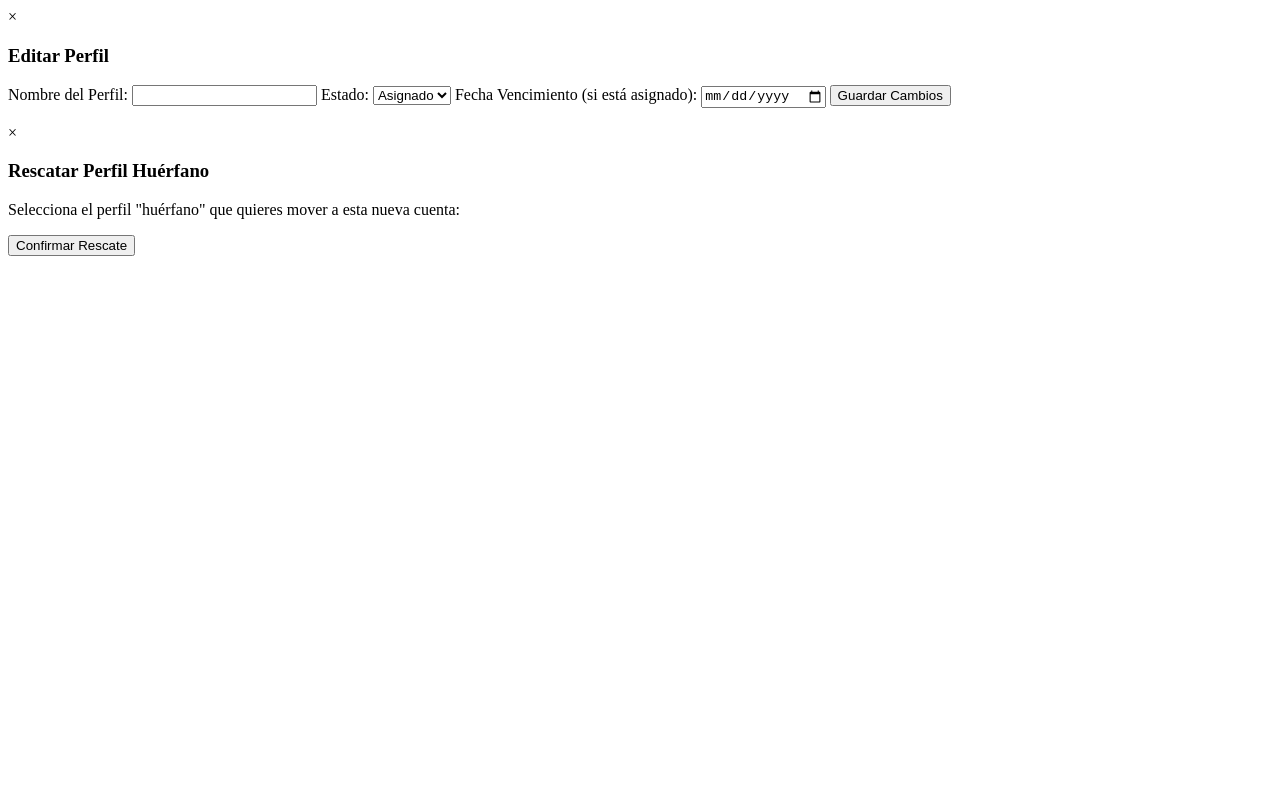
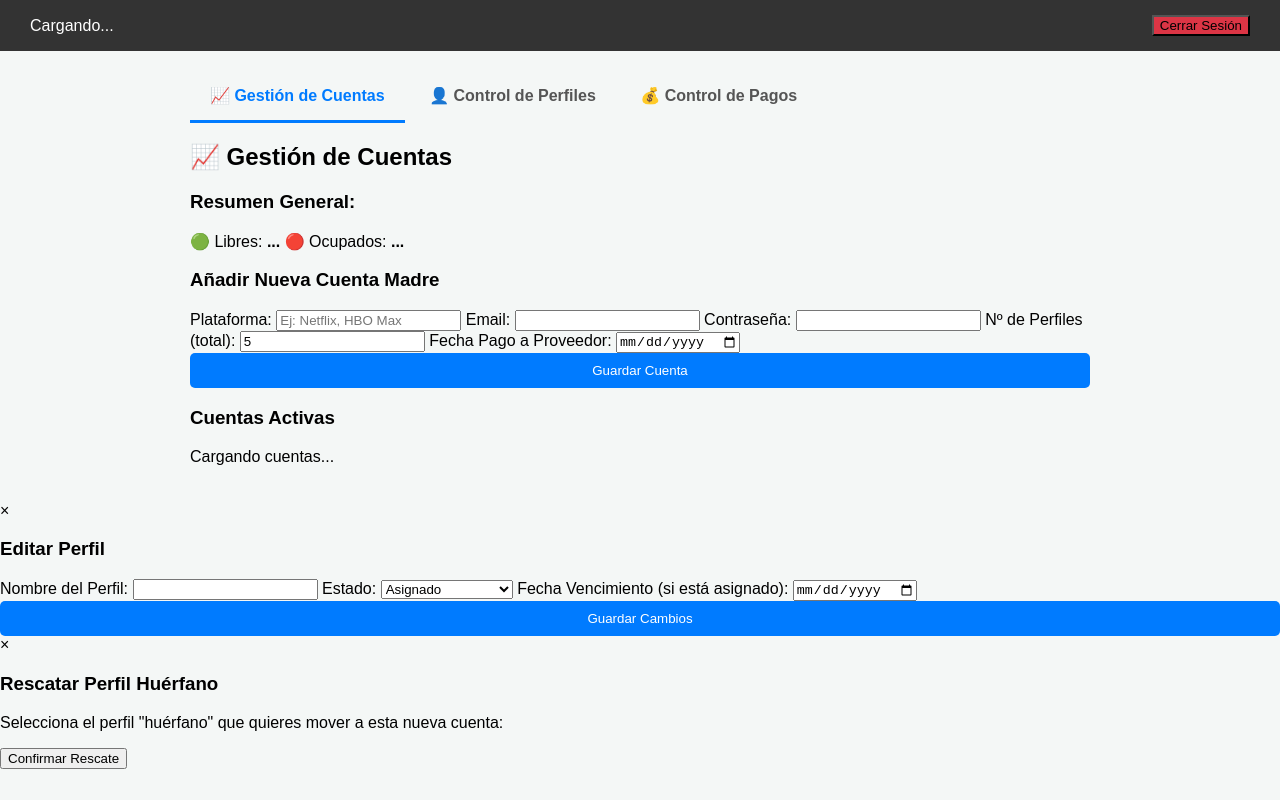
Before and after one commit to jesusjironrodriguez1552-stack/panel-streaming, a plain HTML site: page index.html in a window 1280 px wide. Drawn offline with Linux system fonts and the light colour scheme.

Commit message:
Update index.html

```diff
--- a/index.html
+++ b/index.html
@@ -1,6 +1,95 @@
+<!DOCTYPE html>
+<html lang="es">
+<head>
+    <meta charset="UTF-8">
+    <meta name="viewport" content="width=device-width, initial-scale=1.0">
+    <title>Admin - Streaming Store</title>
+    <link rel="stylesheet" href="style.css">
+</head>
+<body>
+
+    <header>
+        <span id="user-email">Cargando...</span>
+        <button id="logout-button" class="btn btn-danger">Cerrar Sesión</button>
+    </header>
+
+    <main>
+        <nav class="tabs">
+            <button class="tab-button active" data-tab="gestion">📈 Gestión de Cuentas</button>
+            <button class="tab-button" data-tab="perfiles">👤 Control de Perfiles</button>
+            <button class="tab-button" data-tab="pagos">💰 Control de Pagos</button>
+        </nav>
+
+        <div id="gestion" class="tab-content active">
+            <h2>📈 Gestión de Cuentas</h2>
+
+            <div class="stock-summary">
+                <h3>Resumen General:</h3>
+                <span class="stock-item-summary">
+                    🟢 Libres: <strong id="stock-libres">...</strong>
+                </span>
+                <span class="stock-item-summary">
+                    🔴 Ocupados: <strong id="stock-ocupados">...</strong>
+                </span>
+            </div>
+
+            <div class="grid-container">
+                <div class="grid-item">
+                    <h3>Añadir Nueva Cuenta Madre</h3>
+                    <form id="stock-form">
+                        <label for="plataforma-input">Plataforma:</label>
+                        <input type="text" id="plataforma-input" placeholder="Ej: Netflix, HBO Max" required>
+
+                        <label for="email-input">Email:</label>
+                        <input type="email" id="email-input" required>
+
+                        <label for="password-input">Contraseña:</label>
+                        <input type="text" id="password-input" required>
+
+                        <label for="perfiles-input">Nº de Perfiles (total):</label>
+                        <input type="number" id="perfiles-input" value="5" min="1" required>
+
+                        <label for="fecha-proveedor-input">Fecha Pago a Proveedor:</label>
+                        <input type="date" id="fecha-proveedor-input">
+
+                        <button type="submit" class="btn">Guardar Cuenta</button>
+                        <div id="form-message"></div>
+                    </form>
+                </div>
+
+                <div class="grid-item">
+                    <h3>Cuentas Activas</h3>
+                    <ul id="cuentas-madre-list" class="stock-list">
+                        <li>Cargando cuentas...</li>
+                    </ul>
+                </div>
+            </div>
+
+            <div id="output-area" style="display:none;">
+                <h3>Texto para el Cliente (¡Listo para copiar!):</h3>
+                <textarea id="output-text" rows="8"></textarea>
+            </div>
+        </div>
+
+        <div id="perfiles" class="tab-content">
+            <h2>👤 Control de Perfiles</h2>
+            <ul id="perfiles-list" class="perfiles-list-container">
+                <li>Cargando perfiles...</li>
+            </ul>
+        </div>
+
+        <div id="pagos" class="tab-content">
+            <h2>💰 Control de Pagos (Próximos 7 días)</h2>
+            <ul id="pagos-list" class="stock-list">
+                <li>Cargando pagos...</li>
+            </ul>
+        </div>
+    </main>
+
+
     <div id="modal-editar-perfil" class="modal-backdrop">
         <div class="modal-content">
-        <span class="modal-close">&times;</span>
+            <span class="modal-close" id="modal-edit-close">&times;</span>
             <h3>Editar Perfil</h3>
             <form id="edit-perfil-form">
                 <input type="hidden" id="edit-perfil-id">
@@ -11,7 +100,7 @@
                 <label for="edit-perfil-estado">Estado:</label>
                 <select id="edit-perfil-estado">
                     <option value="asignado">Asignado</option>
-                <option value="libre">Libre</option>
+                    <option value="libre">Libre (Reembolso)</option>
                     <option value="huerfano">Huérfano</option>
                 </select>
 
@@ -35,3 +124,9 @@
             <button type="button" class="btn" id="modal-rescate-confirmar">Confirmar Rescate</button>
         </div>
     </div>
+
+
+    <script type="module" src="main.js"></script>
+
+</body>
+</html>
```
Lines whose indentation alone changed are shown as unchanged.
